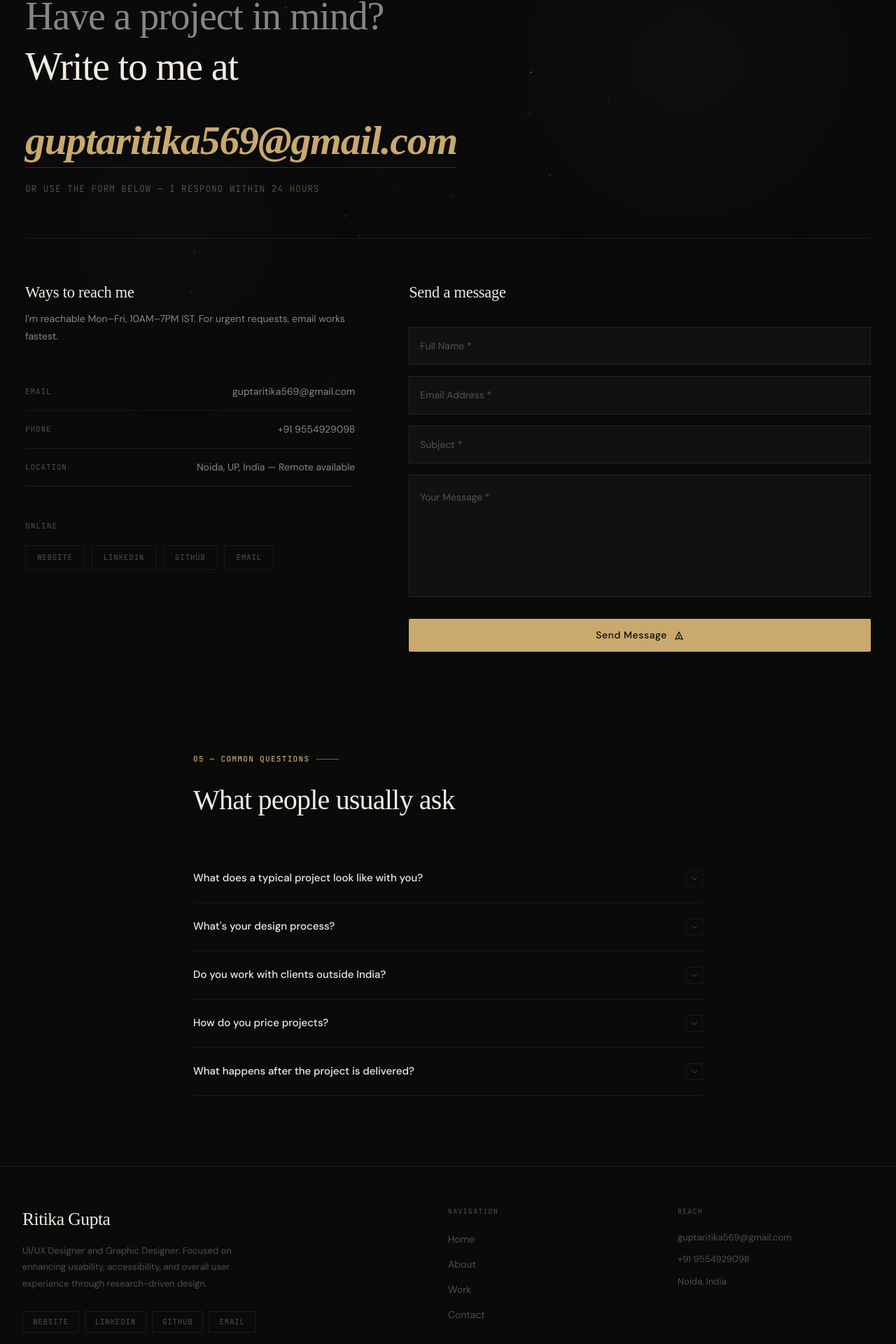
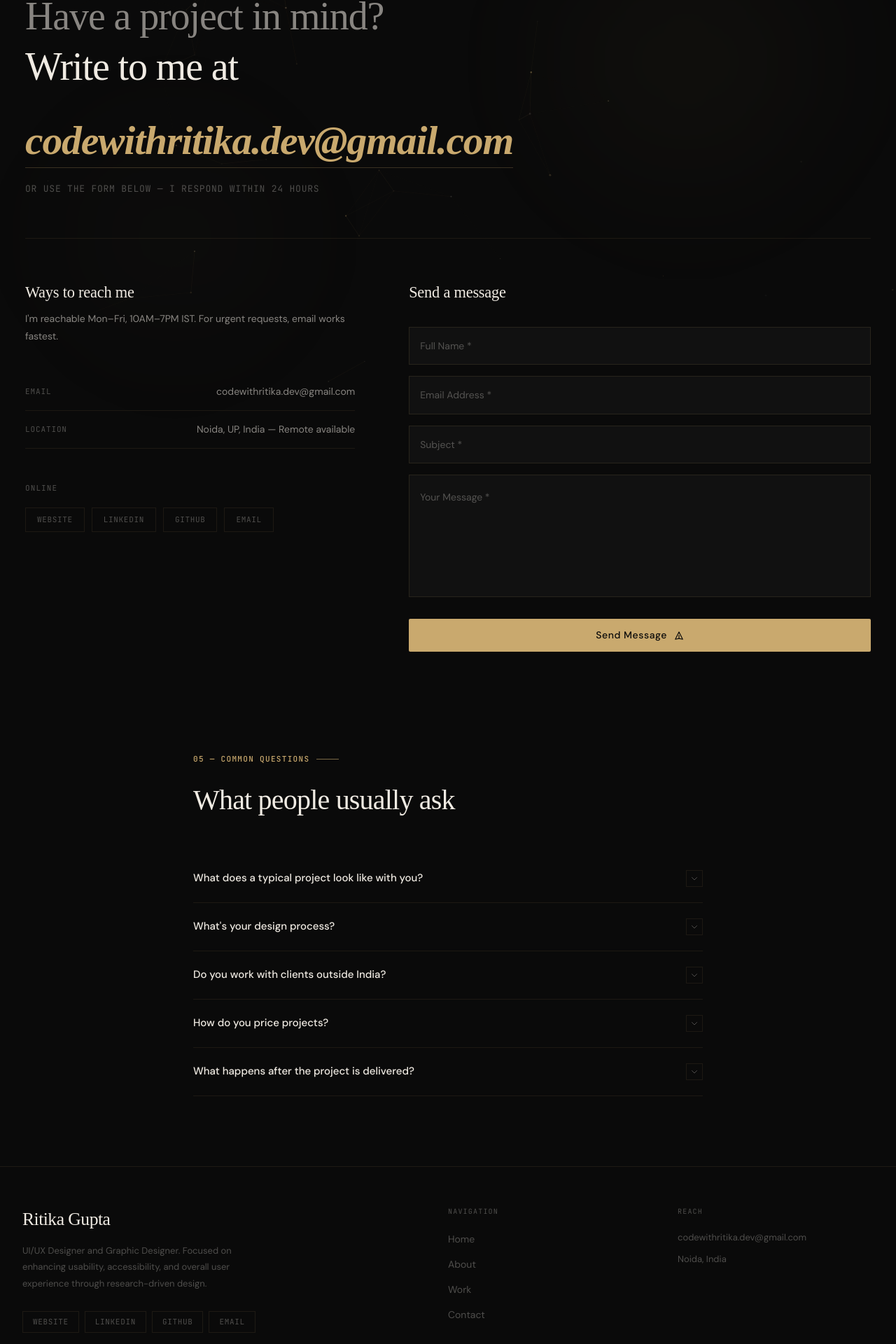
Before and after one commit to ritikagupta9554/New-Portfolio, a React (Vite) app: page /contact in a window 1280 px wide. Shown: the part 212-2132 px from the top of the page at 70% size. Built offline with nearby package versions, Linux system fonts and the light colour scheme; a web font is replaced by a local one.

Commit message:
feat: implement Footer component and Contact page with EmailJS integration

```diff
--- a/src/components/Footer.jsx
+++ b/src/components/Footer.jsx
@@ -12,7 +12,7 @@ function Footer() {
     { name: 'Website', href: 'https://www.guptaritika.in/' },
     { name: 'LinkedIn', href: 'https://www.linkedin.com/in/ritika-gupta-523597220' },
     { name: 'GitHub', href: 'https://github.com/ritikagupta9554' },
-     { name: 'Email', href: 'mailto:guptaritika569@gmail.com' },
+     { name: 'Email', href: 'mailto:codewithritika.dev@gmail.com' },
   ]
 
   return (
@@ -112,21 +112,14 @@ function Footer() {
             </div>
             <div style={{ display: 'flex', flexDirection: 'column', gap: 12 }}>
               <a
-                href="mailto:guptaritika569@gmail.com"
+                href="mailto:codewithritika.dev@gmail.com"
                 style={{ color: 'var(--text-muted)', fontSize: '13px', textDecoration: 'none', transition: 'color 0.2s ease', cursor: 'pointer', wordBreak: 'break-all' }}
                 onMouseEnter={(e) => { e.currentTarget.style.color = 'var(--accent)' }}
                 onMouseLeave={(e) => { e.currentTarget.style.color = 'var(--text-muted)' }}
               >
-                guptaritika569@gmail.com
+                codewithritika.dev@gmail.com
               </a>
-              <a
-                href="tel:+919554929098"
-                style={{ color: 'var(--text-muted)', fontSize: '13px', textDecoration: 'none', transition: 'color 0.2s ease', cursor: 'pointer' }}
-                onMouseEnter={(e) => { e.currentTarget.style.color = 'var(--accent)' }}
-                onMouseLeave={(e) => { e.currentTarget.style.color = 'var(--text-muted)' }}
-              >
-                +91 9554929098
-              </a>
+
               <span style={{ color: 'var(--text-muted)', fontSize: '13px' }}>Noida, India</span>
             </div>
           </div>
--- a/src/pages/Contact.jsx
+++ b/src/pages/Contact.jsx
@@ -63,7 +63,7 @@ function Contact() {
       setTimeout(() => setSubmitted(false), 6000)
     } catch (err) {
       console.error('EmailJS error:', err)
-      setError('Something went wrong. Email me directly at guptaritika569@gmail.com')
+      setError('Something went wrong. Email me directly at codewithritika.dev@gmail.com')
     } finally {
       setSending(false)
     }
@@ -127,7 +127,7 @@ function Contact() {
 
             {/* Big hero email link with word-break and clamp */}
             <a
-              href="mailto:guptaritika569@gmail.com"
+              href="mailto:codewithritika.dev@gmail.com"
               className="contact-hero-email"
               onMouseEnter={(e) => {
                 e.currentTarget.style.color = '#e8c992'
@@ -138,7 +138,7 @@ function Contact() {
                 e.currentTarget.style.borderColor = 'rgba(201,169,110,0.25)'
               }}
             >
-              guptaritika569@gmail.com
+              codewithritika.dev@gmail.com
             </a>
 
             <p style={{
@@ -183,8 +183,8 @@ function Contact() {
               {/* Contact rows — clean table style */}
               <div style={{ display: 'flex', flexDirection: 'column', gap: 0, marginBottom: 48 }}>
                 {[
-                  { label: 'Email', value: 'guptaritika569@gmail.com', href: 'mailto:guptaritika569@gmail.com' },
-                  { label: 'Phone', value: '+91 9554929098', href: 'tel:+919554929098' },
+                  { label: 'Email', value: 'codewithritika.dev@gmail.com', href: 'mailto:codewithritika.dev@gmail.com' },
+                  // { label: 'Phone', value: '+91 9554929098', href: 'tel:+919554929098' },
                   { label: 'Location', value: 'Noida, UP, India — Remote available', href: null },
                 ].map(({ label, value, href }) => {
                   const Wrapper = href ? 'a' : 'div'
@@ -225,7 +225,7 @@ function Contact() {
                     { name: 'Website', href: 'https://www.guptaritika.in/' },
                     { name: 'LinkedIn', href: 'https://www.linkedin.com/in/ritika-gupta-523597220' },
                     { name: 'GitHub', href: 'https://github.com/ritikagupta9554' },
-                    { name: 'Email', href: 'mailto:guptaritika569@gmail.com' },
+                    { name: 'Email', href: 'mailto:codewithritika.dev@gmail.com' },
                   ].map(({ name, href }) => (
                     <a
                       key={name}
```
